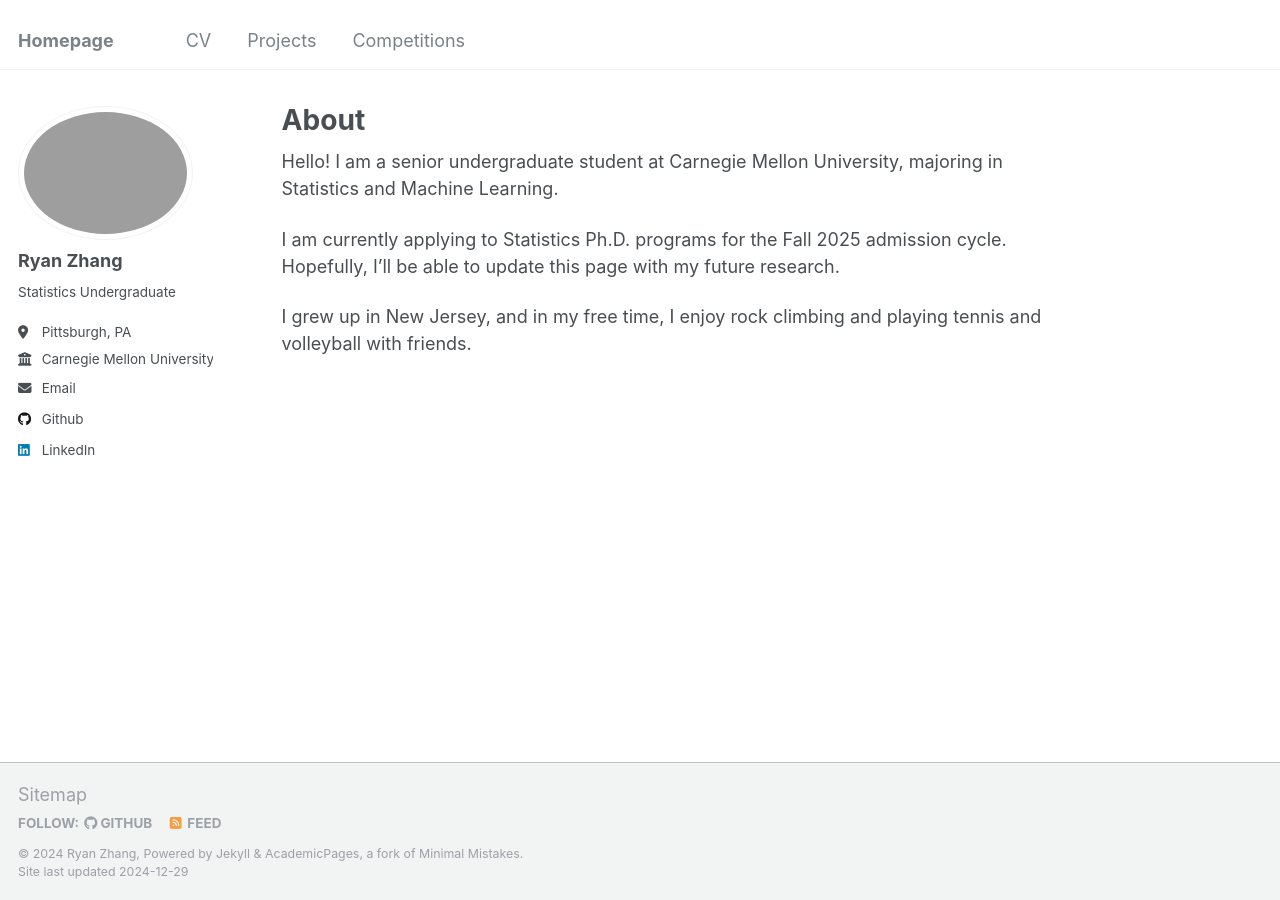
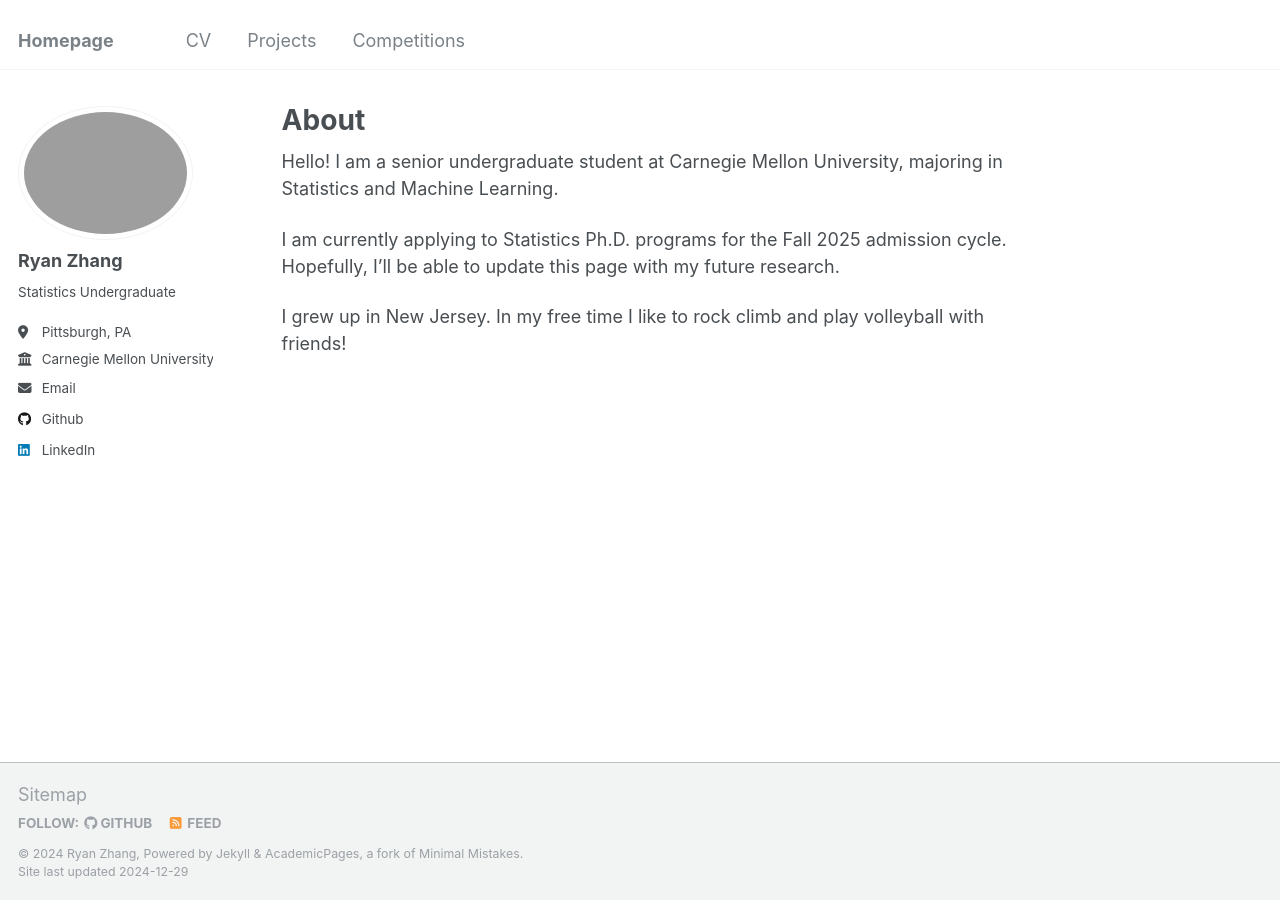
Before and after one commit to rzryanz00/rzryanz00.github.io, a Jekyll site: the page built from _pages/about.md, in a window 1280 px wide. Built offline with Jekyll 4.4.1, drawn with Linux system fonts in a browser that asks for light colours.

Commit message:
update about page

```diff
--- a/_pages/about.md
+++ b/_pages/about.md
@@ -11,4 +11,4 @@ Hello! I am a senior undergraduate student at Carnegie Mellon University, majori
 
 I am currently applying to Statistics Ph.D. programs for the Fall 2025 admission cycle. Hopefully, I'll be able to update this page with my future research.
 
-I grew up in New Jersey, and in my free time, I enjoy rock climbing and playing tennis and volleyball with friends.
+I grew up in New Jersey. In my free time I like to rock climb and play volleyball with friends!
```
